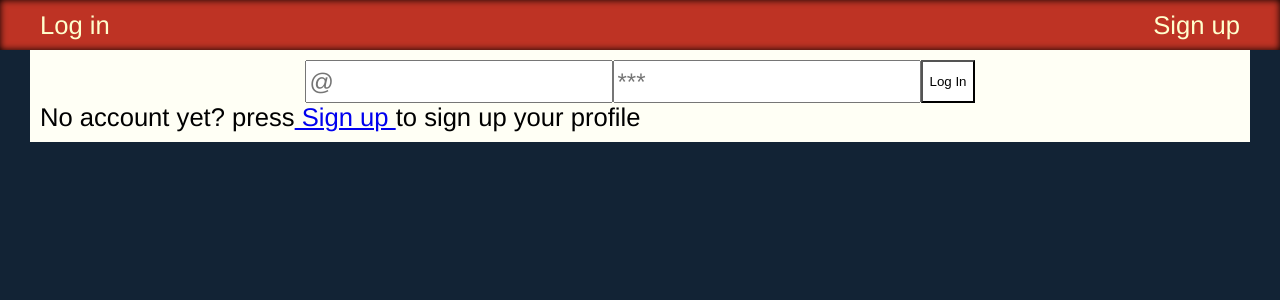
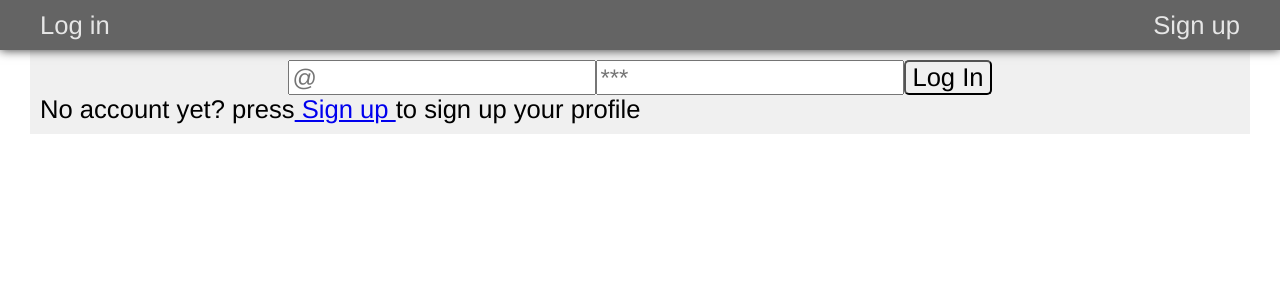
Before and after one commit to mcbauman/frontendFP, a React (Create React App) app: page / in a window 1280 px wide. Shown: the top 300 px of the page. Built offline with nearby package versions, Linux system fonts and the light colour scheme.

Commit message:
clened up

```diff
--- a/src/App.jsx
+++ b/src/App.jsx
@@ -15,10 +15,10 @@ const tokenFromLS=localStorage.getItem("token")
 const tokenDefault=tokenFromLS?tokenFromLS:null
 
 export default function App(){
-   const [user,setUser]=useState(userDefault)
-   const [token,setToken]=useState(tokenDefault)
-   const [userProfPic, setUserProfPic] = useState(userProfPicDefault)
-   console.log(userProfPic);
+    const [user,setUser]=useState(userDefault)
+    const [token,setToken]=useState(tokenDefault)
+    const [userProfPic, setUserProfPic] = useState(userProfPicDefault)
+    const [theme,setTheme]=useState("BW")
 
    useEffect(()=>{
       if(user){localStorage.setItem("user",JSON.stringify(user))
@@ -36,14 +36,14 @@ export default function App(){
     },[userProfPic])
 
    return(
-      <>
+      <div className={theme}>
          {user?
          <>
             <Header setUser={setUser} setToken={setToken}/>
-            <Main user = {user} token = {token} userProfPic = {userProfPic} setUserProfPic={setUserProfPic}/>
+            <Main user={user} token={token} userProfPic={userProfPic} setUserProfPic={setUserProfPic} theme={theme} setTheme={setTheme}/>
          </>
-         :<Log setUser={setUser} setToken={setToken} setUserProfPic= {setUserProfPic} />
+         :<Log setUser={setUser} setToken={setToken} setUserProfPic={setUserProfPic} />
          }
-      </>
+      </div>
    )
 }
--- a/src/Main.jsx
+++ b/src/Main.jsx
@@ -5,61 +5,21 @@ import Profile from "./Routes/Profile"
 import {Routes,Route} from "react-router-dom"
 import { useState } from "react"
 
-
 export default function Main(props){
-    // const [ file, setFile ] = useState(null)
-
-    // function handleFileSelected(e){
-    //     console.log(e.target.files)
-    //     setFile(e.target.files[0])
-    // }
-
-    // function saveFile(){
-    //     if(!file){
-    //         return alert("Select a file first :)")
-    //     }
-    //     const formData = new formData()
-    //     formData.append("test", "Just a check!")
-    //     formData.append("selectedFile", file)
-
-    //     const config = {
-    //         method: "POST",
-    //         body: formData
-    //     }
-    //     fetch("http://localhost:3001/file", config)
-    //         .then(res => res.json())
-    //         .then(console.log())
-    //         .catch(error => {
-    //             console.error(error);
-    //             alert("Something went wrong!")
-    //         })
-    // }
-
     return(
         <main>
             <Routes>
                 <Route path="*" element={<Start user= {props.user} token= {props.token} /> }/>
                 <Route path="Search" element={<Search user= {props.user} token= {props.token}/>}/>
                 <Route path="Messages" element={<Messages user= {props.user} token= {props.token}/>}/>
-                <Route path="Profile" element={<Profile userProfPic={props.userProfPic} setUserProfPic={props.setUserProfPic} user= {props.user} token= {props.token}/> }/>
+                <Route path="Profile" element={<Profile
+                    userProfPic={props.userProfPic}
+                    setUserProfPic={props.setUserProfPic}
+                    user= {props.user}
+                    token= {props.token}
+                    theme={props.theme}
+                    setTheme={props.setTheme}/> }/>
             </Routes>
-
-        {/* <div>
-        <input type="file" onChange={handleFileSelected} />
-        <button onClick={saveFile}>Save file</button>
-
-        {
-            file && (
-                <ul>
-                    <li>{file.name}</li>
-                    <li>{file.type}</li>
-                    <li>{(file.size / 1024).toFixed(1)} kB</li>
-                </ul>
-            )
-        }
-
-        </div> */}
-
         </main>
     )
 }
--- a/src/Routes/Messages.jsx
+++ b/src/Routes/Messages.jsx
@@ -3,6 +3,7 @@ import { useState, useEffect } from "react"
 import React from "react";
 import exmpl from "../exmpl.jpeg"
 import {FaUserFriends} from "react-icons/fa"
+import {MdOutlineEmail} from "react-icons/md";
 import {isFriend,checkFriends,addFriend} from "../functions";
 
 export default function Messages(props){
@@ -15,7 +16,10 @@ export default function Messages(props){
     function requestMessages(){
         const headers = { Authorization: `Bearer ${props.token}` }
         axios.get(`${process.env.REACT_APP_BE_SERVER}/message/find`, {headers})
-            .then(res => setAllMsg(res.data))
+            .then(res => {
+                setAllMsg(res.data)
+                console.log(res.data)
+            })
             .catch(error => alert(error.response?.data?.error || "Unknown error"))
     }
     useEffect(() => {
@@ -45,12 +49,12 @@ export default function Messages(props){
                 {allMsg.map(item=>(
                     <div key={item._id} className="messages">
                         <div className="messageHeader">
-                            <img src={exmpl} alt="ProfilePicture"/>
+                            <img src={item.author.profilePicture?`${process.env.REACT_APP_BE_SERVER}/picture/${item.author.profilePicture}`:exmpl}/>
                             <div>{item.author.userName}</div>
                             <div>{item.subject}</div>
                             <div className="btns">
                                 <button className={isFriend(item.author._id,friends)} onClick={()=>addFriend(item.author._id,props.token,setFriends)}><FaUserFriends/></button>
-                                <button onClick={()=>writeMessage(item._id,item.author._id)}>Answer</button>
+                                <button onClick={()=>writeMessage(item._id,item.author._id)}><MdOutlineEmail/></button>
                             </div>
                         </div>
                         <form className={vis===item._id?"show":"hide"}>
--- a/src/Routes/Profile.jsx
+++ b/src/Routes/Profile.jsx
@@ -17,17 +17,11 @@ export default function Profile(props){
         }
         const formData = new FormData()
         formData.append("selectedFile", file)
-
         const headers = { Authorization: `Bearer ${props.token}`}
-
-        const config = {
-            // data: formData,
-            headers
-        }
+        const config = {headers}
         axios.post(`${process.env.REACT_APP_BE_SERVER}/picture/createPicture`, formData, config )
             .then(result =>  props.setUserProfPic(result.data._id))
             .catch(error => console.log(error))
-
     }
 
     console.log("USER PROFILE from PROFILE.JSX L 34",props.userProfPic)
@@ -35,6 +29,12 @@ export default function Profile(props){
     return(
         <article>
             PROFILE
+            <select value={props.theme} onChange={(e)=>props.setTheme(e.target.value)}>
+                <option>BW</option>
+                <option>red</option>
+                <option>blue</option>
+                <option>green</option>
+            </select>
             <input type="file" onChange={handleSelectedFile} />
             <button onClick={saveFile}>Save Picture</button>
             {props.userProfPic&&<img src={`${process.env.REACT_APP_BE_SERVER}/picture/${props.userProfPic}`} alt="Ups, no picture;)"/>}
--- a/src/functions.js
+++ b/src/functions.js
@@ -1,8 +1,8 @@
 import axios from "axios";
 
 function isFriend(id,friends){
-    console.log(friends)
-    console.log(id)
+//    console.log(friends)
+//    console.log(id)
     if(friends.includes(id)){
         return "activeFriend"
     }else{
--- a/src/style.scss
+++ b/src/style.scss
@@ -1,4 +1,39 @@
 @import url('https://fonts.googleapis.com/css2?family=Bebas+Neue&display=swap');
+body::-webkit-scrollbar {
+    display: none; /* for Chrome, Safari, and Opera */
+}
+.BW{
+    --background:rgb(240,240,240);
+    --darkmain:rgb(100, 100, 100);
+    --darksecondary:rgb(50,50,50);
+    --brightthirdly:rgb(230,230,230);
+    --brightmain:var(--background);
+    --brightsecondary:var(--background);
+}
+.blue{
+    --background:rgb(250,250,255);
+    --darkmain:rgb(80, 80, 150);
+    --darksecondary:rgb(100,100,150);
+    --brightthirdly:rgb(240,255,240);
+    --brightmain:var(--background);
+    --brightsecondary:var(--background);
+}
+.green{
+    --background:rgb(250,255,250);
+    --darkmain:rgb(50, 100, 0);
+    --darksecondary:rgb(50,50,50);
+    --brightthirdly:rgb(240,255,240);
+    --brightmain:var(--background);
+    --brightsecondary:var(--background);
+}
+.red{
+    --background:rgb(255,252,245);
+    --darkmain:rgb(190, 51, 36);
+    --darksecondary:rgb(50,50,50);
+    --brightthirdly:rgb(255,235,205);
+    --brightmain:var(--background);
+    --brightsecondary:var(--background);
+}
 body{
     margin:0;
     padding:0;
@@ -6,13 +41,13 @@ body{
     font-family: "Helvetica Neue", sans-serif;
     font-size: 1.6rem;
     font-weight: 200;
-    background-color: hsl(211, 49%, 14%);
+    background-color: var(--background);
     header{
         position: sticky;
         top:0;
         z-index: 100;
-        background-color:rgb(190, 51, 36);
-        box-shadow: 0 0 7px black inset;
+        background-color:var(--darkmain);
+        box-shadow: 0 0 10px var(--darksecondary);
         nav{
             max-width: 1200px;
             width: 95%;
@@ -21,18 +56,21 @@ body{
             display: flex;
             align-items: center;
             justify-content:space-between;
+            .active{
+                border-bottom:solid var(--brightthirdly);
+            }
             a{
                 display: flex;
                 align-items: center;
-                color: rgb(255,255,205);
+                color: var(--brightthirdly);
                 text-decoration: none;
                 &:hover{
-                    color:rgb(50,50,50);
+                    color:black;
                 }
             }
             svg{
                 // padding:15px;
-                color: rgb(255,255,205);
+                color: var(--brightthirdly);
                 &:hover {
                     color: rgb(50, 50, 50);
                 }
@@ -46,16 +84,16 @@ body{
             max-width: 1200px;
             margin:0 auto;
             padding: 10px;
-            background-color: rgb(255,255,245);
+            background-color: var(--brightmain);
             form{
                 display: flex;
                 flex-wrap: wrap;
                 justify-content: center;
-                button{
-                    background-color: white;
-                    color:black;
-                    height: 43px;
-                }
+ //               button{
+ //                   background-color: white;
+ //                   color:black;
+ //                   height: 43px;
+ //               }
                 input{
                     font-size: 1.5rem;
                     width:120px;
@@ -93,24 +131,26 @@ body{
                 >div {
                     padding: 20px 10px;
                     margin-bottom: 10px;
-                    background-color: antiquewhite;
+                    background-color: var(--brightsecondary);
                     border-radius: 20px;
-                    border-bottom: solid 10px rgb(188, 70, 58);
+                    box-shadow: 0 0 7px 1px var(--darksecondary);
+ //                   border-bottom: solid 3px var(--darkmain);
                     .profileText{
-                        background-color: rgb(255,255,245);
+                        background-color: var(--brightmain);
                         padding:10px 0;
                         margin-top: 10px;
                         border-radius: 10px;
                     }
                     div{
-                        button{
-                            background-color: white;
-                            border-radius: 10px;
-                            height: 52px;
-                        }
+ //                       button{
+ //                           background-color: white;
+ //                           border-radius: 10px;
+ //                           height: 52px;
+ //                       }
                         .activeFriend{
-                            background-color: rgb(188, 70, 58);
-                            color:white;
+ //                           background-color: var(--darkmain);
+ //                           color:white;
+                            color:var(--darkmain);
                         }
                     }
                     .show {
@@ -144,6 +184,22 @@ body{
         }
     }
 }
+
+button{
+    font-family: "Helvetica Neue", sans-serif;
+    font-size: 1.6rem;
+    font-weight: 200;
+    border-radius: 5px;
+//    background-color:var(--darksecondary);
+//    color: var(--brightthirdly);
+//    border:none;
+    background-color: var(--brightsecondary);
+    &:hover{
+        box-shadow: 0 0 5px var(--darkmain) inset;
+        background-color:var(--darksecondary);
+        color: var(--brightthirdly);
+    }
+}
 //On Small Screens
 @media only screen and (max-width:650px) {
     .bigScreen{
```
Also changed, not shown: src/Routes/Search.jsx (+18 -7 lines).
